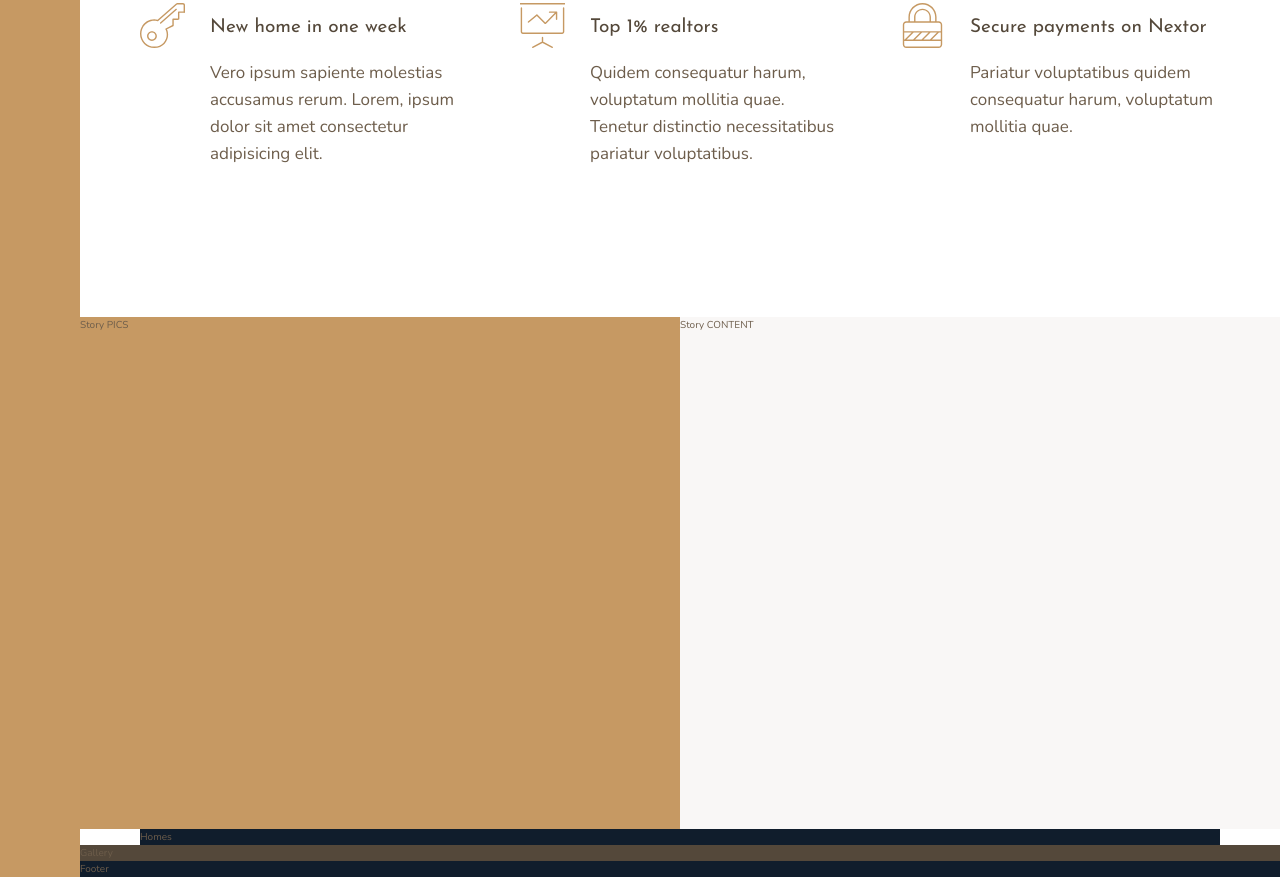
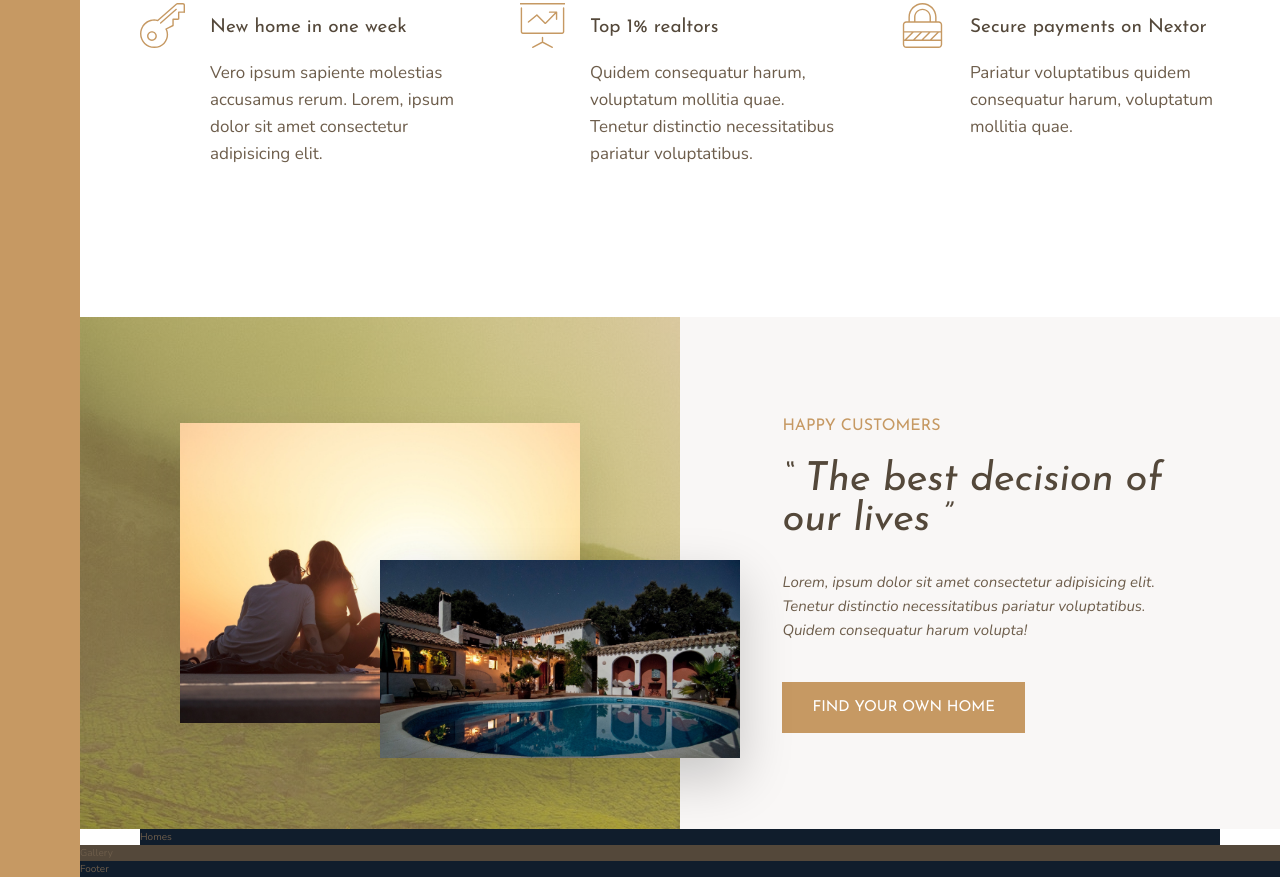
Before and after one commit to Henelllis/Nexter, a website: page index.html in a window 1280 px wide. Shown: the part 991-1868 px from the top of the page. Drawn offline with nearby package versions, Linux system fonts and the light colour scheme.

Commit message:
FInished design of Stories

```diff
--- a/index.html
+++ b/index.html
@@ -82,11 +82,17 @@
         </section>
 
         <div class="story__pictures">
-            Story PICS
+            <img src="img/story-1.jpeg" alt="couple" class="story__img--1">
+            <img src="img/story-2.jpeg" alt="new house" class="story__img--2">
         </div>
 
         <div class="story__content">
-            Story CONTENT
+            <h3 class="heading-3 mb-sm"> Happy Customers</h3>
+            <h2 class="heading-2 heading-2--dark mb-md">&ldquo; The best decision of our lives &rdquo;</h2>
+            <p class="story__text">
+                Lorem, ipsum dolor sit amet consectetur adipisicing elit. Tenetur distinctio necessitatibus pariatur voluptatibus. Quidem consequatur harum volupta!
+            </p>
+            <button class="btn">Find your own home</button>
         </div>
 
         <section class="homes">
--- a/sass/_story.scss
+++ b/sass/_story.scss
@@ -3,11 +3,52 @@
     &__pictures {
         background-color: $color-primary;
         grid-column: full-start / col-end 4;
+        background-image: linear-gradient(rgba($color-primary, .5), rgba($color-primary, .5)), url(../img/back.jpg);
+        display: grid;
+        grid-template-rows: repeat(6 , 1fr);
+        grid-template-columns: repeat(6 , 1fr);
+        align-items: center;
+    }
+
+    &__img {
+
+        &--1 {
+            width: 100%;
+            grid-row: 2/6;
+            grid-column:  2/6;
+            box-shadow: 0 2rem 5rem rgba(#000, .1);
+        }
+
+        &--2 {
+            width: 120%;
+            grid-row: 4/6;
+            grid-column:  4/7;
+            z-index: 20;
+            box-shadow: 0 2rem 5rem rgba(#000, .2);
+        }
     }
 
     &__content{
+
         background-color: $color-grey-light-1;
         grid-column: col-start 5 / full-end;
+
+        padding: 6rem 8vw;
+
+        // display: flex;
+        // flex-direction: column;
+        // justify-content: center;
+        // align-items: start;
+
+        display: grid;
+        align-content: center;
+        justify-items: start;
+    }
+
+    &__text {
+        font-size: 1.5rem;
+        font-style: italic;
+        margin-bottom: 4rem;
     }
 
 }
--- a/sass/_typography.scss
+++ b/sass/_typography.scss
@@ -9,10 +9,23 @@
 
 .heading-2 {
     @extend %heading;
+    font-size: 4rem;
+    font-style: italic;
+    line-height: 1;
+    &--light {
+        color:$color-grey-light-1;
+    }
+
+    &--dark {
+        color:$color-grey-dark-1;
+    }
 }
 
 .heading-3 {
     @extend %heading;
+    font-size: 1.6rem;
+    color: $color-primary;
+    text-transform: uppercase;
 }
 
 .heading-4 {
@@ -27,3 +40,26 @@
         color:$color-grey-dark-1;
     }
 }
+
+
+.btn {
+    background-color: $color-primary;
+    color: #fff;
+    border: none;
+    border-radius: 0;
+    font-family: $font-display;
+    font-size: 1.5rem;
+    text-transform: uppercase;
+    padding:1.8rem 3rem;
+    cursor: pointer;
+    transition: all .2s;
+
+    &:hover{
+        background-color: $color-primary-dark;
+    }
+}
+
+.mb-sm { margin-bottom: 2rem; }
+.mb-md { margin-bottom: 3rem; }
+.mb-lg { margin-bottom: 4rem; }
+.mb-hg { margin-bottom: 8rem; }
```
Also changed, not shown: css/style.css.
